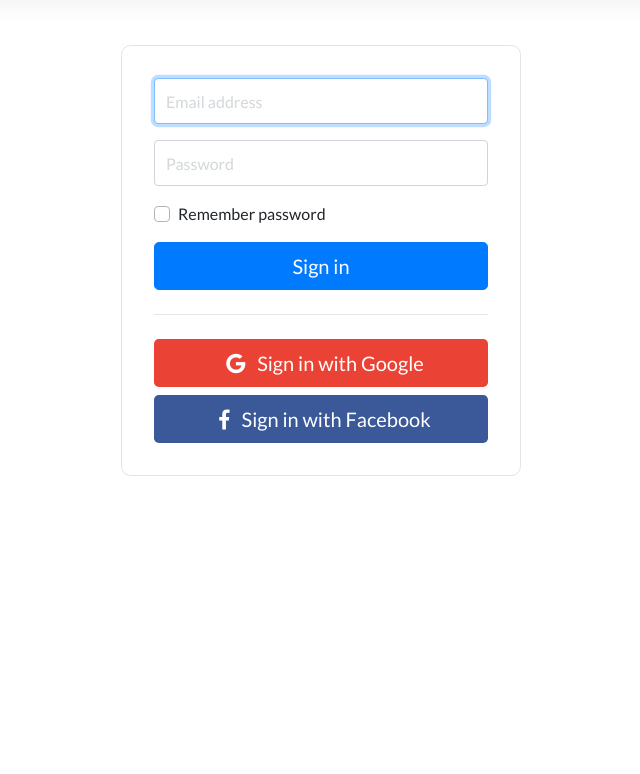
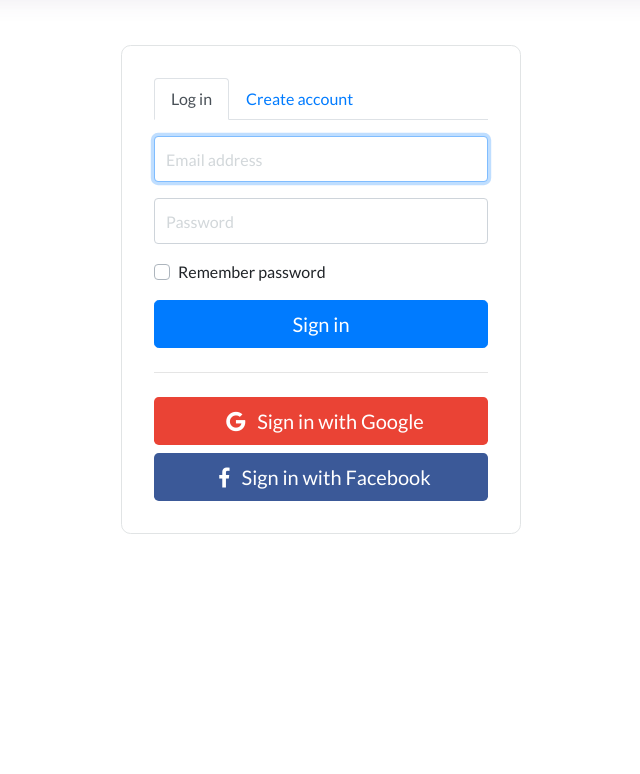
Before and after one commit to fitzroyacademy/web-app, a Flask app: page /login in a window 1280 px wide. Shown: the part 51-825 px from the top of the page, without its empty margins (319-959 px from the left). Run offline with Flask 2, Linux system fonts and the light colour scheme; some libraries are stand-ins or nearby versions.

Commit message:
login page tweaks

```diff
--- a/static/assets/scss/fit.scss
+++ b/static/assets/scss/fit.scss
@@ -1281,7 +1281,7 @@
 
 // fancy placeholders for inputs
 .fit_fancyplace{position: relative;margin-bottom: 1rem;}
-.fit_fancyplace label{position: absolute; top:0; left: 0;padding: .75rem .75rem; color:$text_lightest;}
+.fit_fancyplace label{position: absolute; top:0; left: 0;padding: .75rem .75rem; color:$text_lightest; cursor: default;}
 .fit_fancyplace .form-control{padding: .75rem; height: calc(2em + .75rem + 2px);}
 
 // for animation:
--- a/static/css/fit.css
+++ b/static/css/fit.css
@@ -2462,6 +2462,7 @@
   left: 0;
   padding: 0.75rem 0.75rem;
   color: #d2d7da;
+  cursor: default;
 }
 
 .fit_fancyplace .form-control {
--- a/templates/login.html
+++ b/templates/login.html
@@ -3,7 +3,19 @@
 
 
 
-<form class="fit_auth">
+<div class="fit_auth">
+
+  <ul class="nav nav-tabs mb-3" id="tab" role="tablist">
+    <li class="nav-item">
+      <a class="nav-link active" id="login-tab" data-toggle="pill" href="#login" role="tab" aria-controls="home" aria-selected="true">Log in</a>
+    </li>
+    <li class="nav-item">
+      <a class="nav-link" id="register-tab" data-toggle="pill" href="#register" role="tab" aria-controls="profile" aria-selected="false">Create account</a>
+    </li>
+  </ul>
+  <div class="tab-content" id="tabContent">
+    <div class="tab-pane fade show active" id="login" role="tabpanel" aria-labelledby="login-tab">
+      <form class="form">
         <div class="fit_fancyplace">
           <label for="inputEmail">Email address</label>
           <input type="email" id="inputEmail" class="form-control" placeholder="Email address" required autofocus data-fit-fancyplace>
@@ -19,9 +31,48 @@
           <label class="custom-control-label" for="customCheck1">Remember password</label>
         </div>
         <button class="btn btn-lg btn-primary btn-block" type="submit">Sign in</button>
+      </form>
+    </div><!-- login -->
+
+    <div class="tab-pane fade" id="register" role="tabpanel" aria-labelledby="register-tab">
+      <form class="form">
+
+        <div class="row">
+          <div class="col">
+            <div class="fit_fancyplace">
+              <label for="firstname">Given name</label>
+              <input type="text" id="firstname" class="form-control" placeholder="Given name" required autofocus data-fit-fancyplace>
+            </div>
+          </div>
+          <div class="col">
+            <div class="fit_fancyplace">
+              <label for="lastname">Last name</label>
+              <input type="text" id="lastname" class="form-control" placeholder="Last name" required autofocus data-fit-fancyplace>
+            </div>
+          </div>
+        </div>
+
+        <div class="fit_fancyplace">
+          <label for="register_email">Email address</label>
+          <input type="email" id="register_email" class="form-control" placeholder="Email address" required autofocus data-fit-fancyplace>
+        </div>
+
+        <div class="fit_fancyplace">
+          <label for="register_pass">Password</label>
+          <input type="password" id="register_pass" class="form-control" placeholder="Password" required data-fit-fancyplace>
+        </div>
+
+        <div class="custom-control custom-checkbox mb-3">
+          <input type="checkbox" class="custom-control-input" id="customCheck2">
+          <label class="custom-control-label" for="customCheck2">Remember password</label>
+        </div>
+        <button class="btn btn-lg btn-primary btn-block" type="submit">Create account</button>
+      </form>
+    </div><!-- register -->
     <hr class="my-4">
     <button class="btn btn-lg btn-google btn-block" type="submit"><i class="fab fa-google mr-2"></i> Sign in with Google</button>
     <button class="btn btn-lg btn-facebook btn-block" type="submit"><i class="fab fa-facebook-f mr-2"></i> Sign in with Facebook</button>
-</form>
+  </div>
+</div>
 
 {% endblock %}
```
Also changed, not shown: 1 other file. Lines whose indentation alone changed are shown as unchanged.
